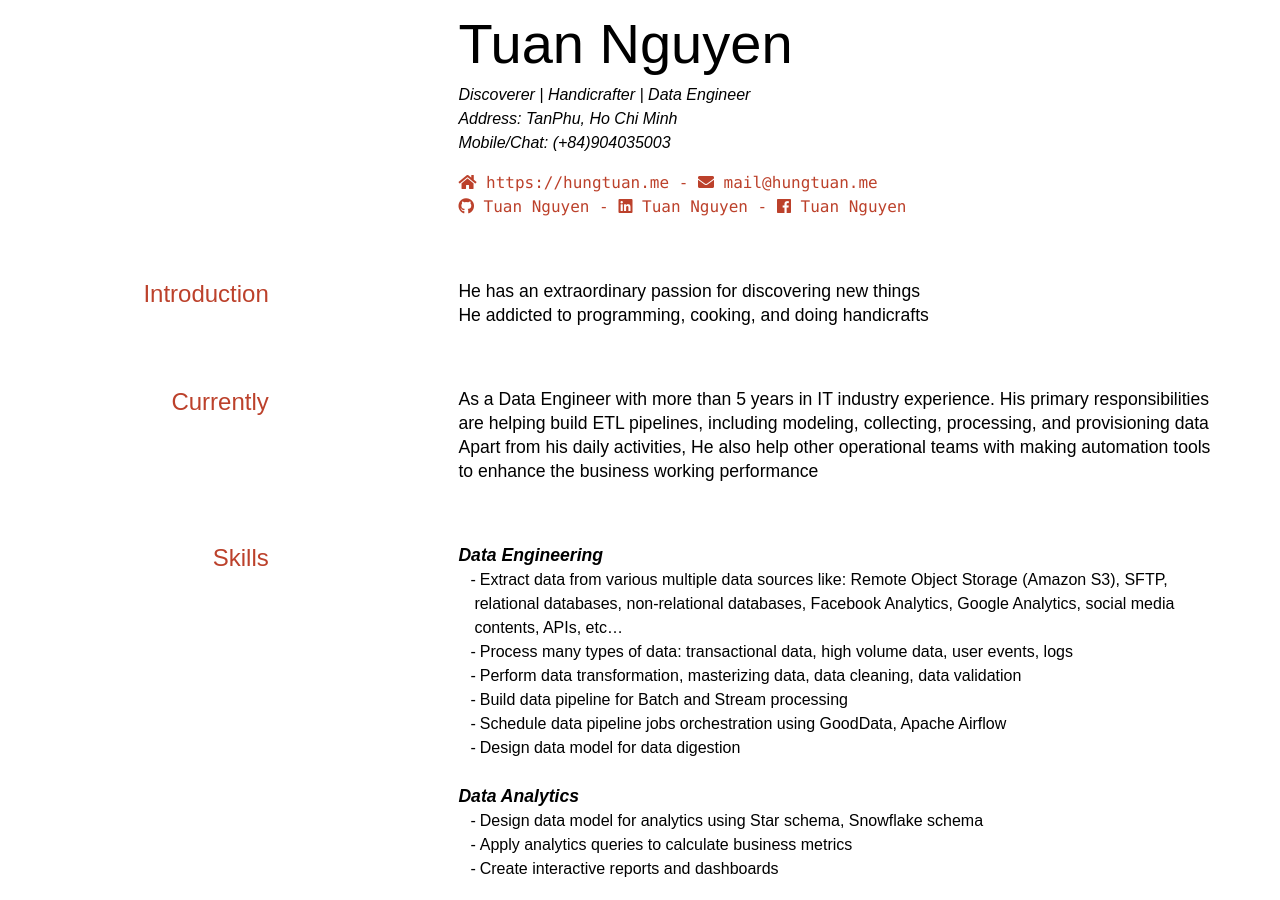
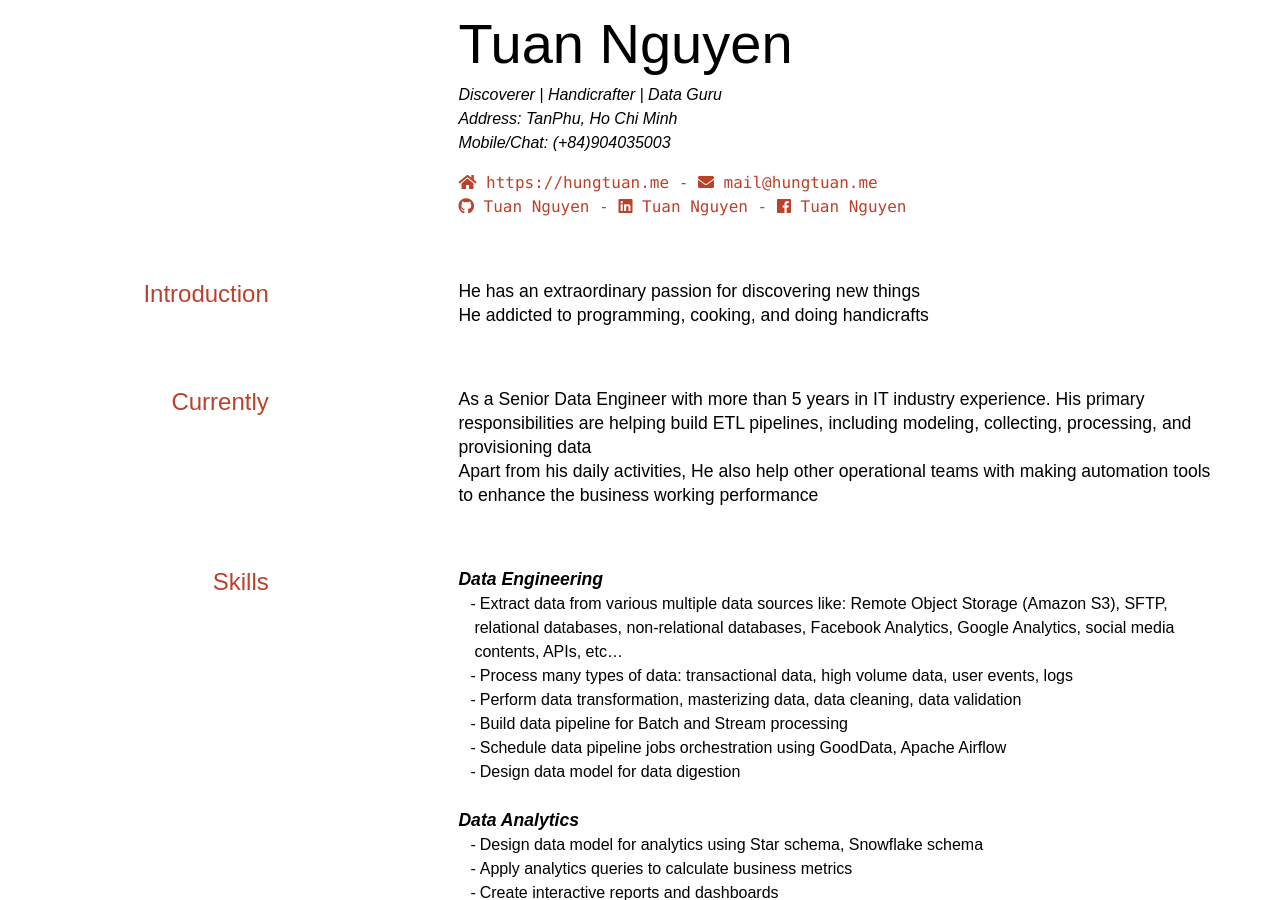
Before and after one commit to tuannnh/cv, a Jekyll site: the page built from index.md, in a window 1280 px wide and 900 px high. Built offline with Jekyll 4.4.1, drawn with Linux system fonts in a browser that asks for light colours; nearby versions of some CDN libraries; some web fonts are replaced; a style sheet for code colours, icons or effects is not loaded; some of the changed text lies outside the part shown.

Commit message:
Update index.md

```diff
--- a/index.md
+++ b/index.md
@@ -5,7 +5,7 @@ title: Tuan_Nguyen_Resume
 
 # Tuan Nguyen
 
-Discoverer \| Handicrafter \| Data Engineer
+Discoverer \| Handicrafter \| Data Guru
 Address: TanPhu, Ho Chi Minh
 Mobile/Chat: (+84)904035003
 
@@ -37,7 +37,7 @@ Easy-going and people supporting enthusiast -->
 
 ## Currently
 
-As a Data Engineer with more than 5 years in IT industry experience. His primary responsibilities are helping build ETL pipelines, including modeling, collecting, processing, and provisioning data
+As a Senior Data Engineer with more than 5 years in IT industry experience. His primary responsibilities are helping build ETL pipelines, including modeling, collecting, processing, and provisioning data
 Apart from his daily activities, He also help other operational teams with making automation tools to enhance the business working performance
 
 ## Skills
```
Also changed, not shown: other parts of index.md (+12 -2 lines).
